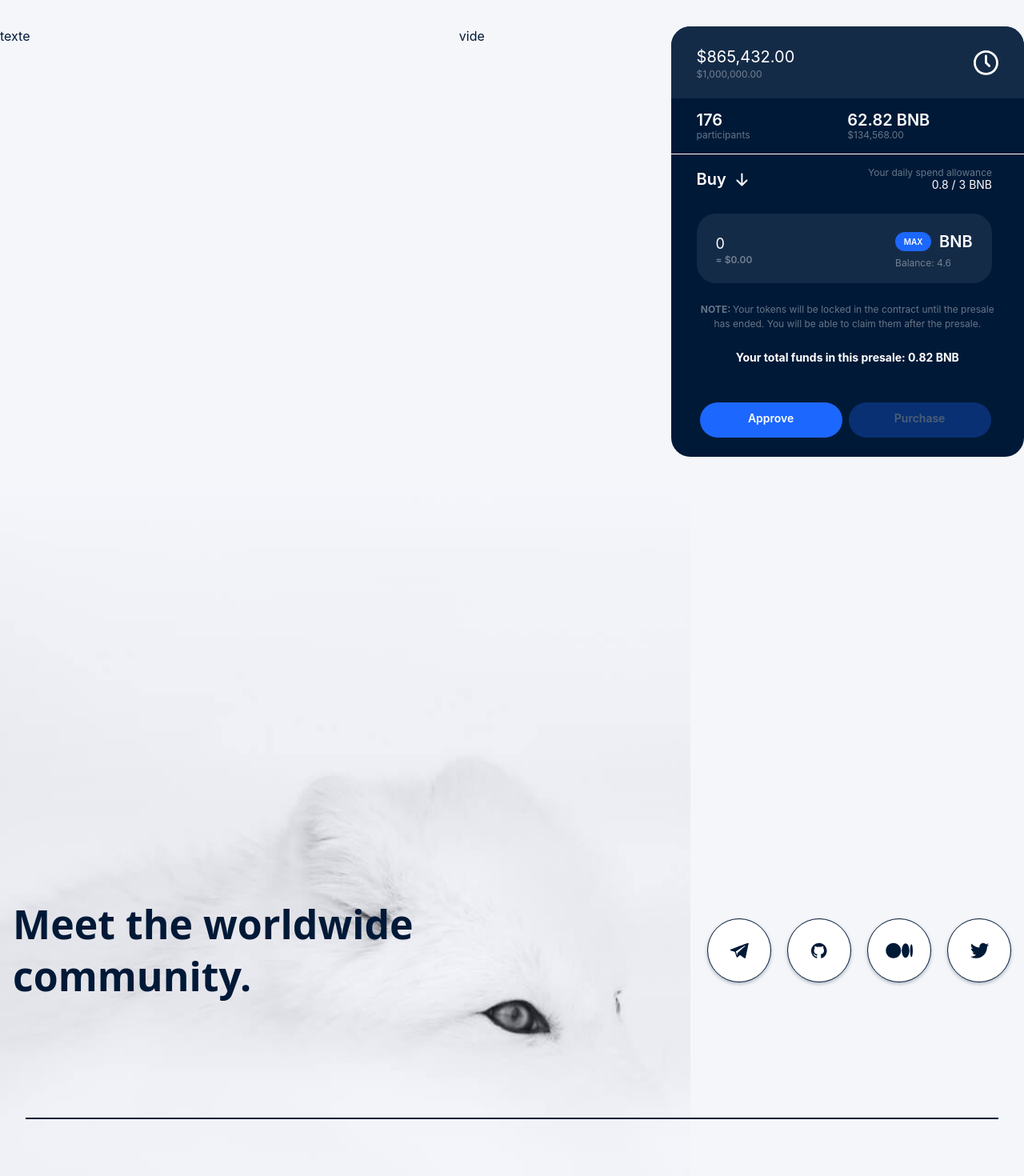
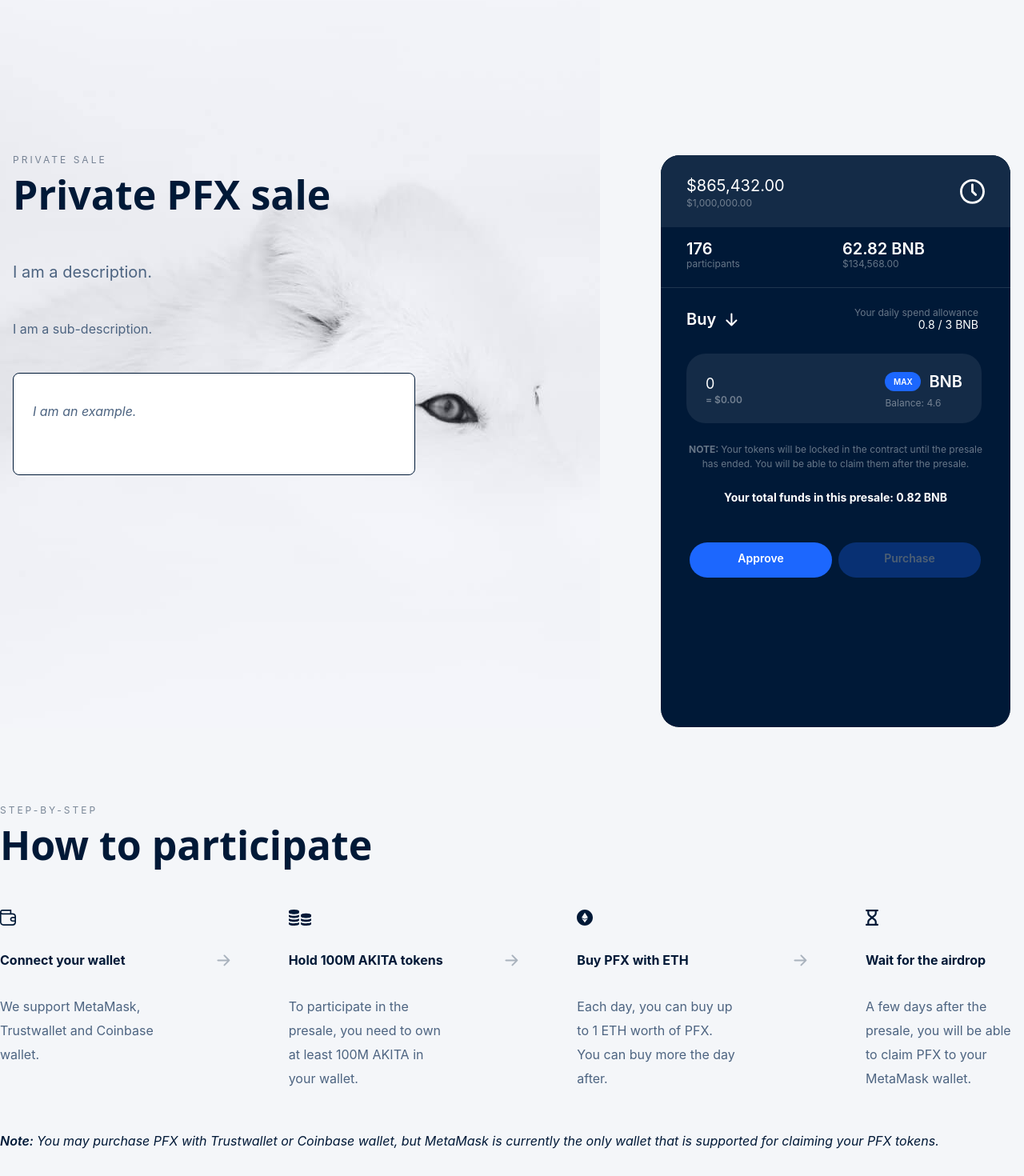
Before and after one commit to Polarfox-DEX/polarfox-web, a Next.js app: page /private-sale in a window 1280 px wide. Shown: the part 140-1610 px from the top of the page at 80% size. Built offline with nearby package versions, Linux system fonts and the light colour scheme.

Commit message:
Start refactoring private sale code

```diff
--- /dev/null
+++ b/components/private-sale/PrivateSaleDescription.tsx
@@ -0,0 +1,64 @@
+import classNames from 'classnames'
+import { calcRem } from '../../utils/styles'
+import { SectionProps } from '../sections/utils/SectionProps'
+
+export function PrivateSaleDescription({ className }: SectionProps) {
+  return (
+    <div className={classNames(className)}>
+      <div
+        className="opacity-50"
+        style={{
+          fontSize: calcRem(12),
+          lineHeight: calcRem(14.1),
+          letterSpacing: calcRem(3)
+        }}
+      >
+        PRIVATE SALE
+      </div>
+      <h2
+        className="font-switzer font-semibold mt-1"
+        style={{
+          width: calcRem(408),
+          fontSize: calcRem(50),
+          lineHeight: calcRem(65)
+        }}
+      >
+        Private PFX sale
+      </h2>
+      <p
+        className="mt-12 text-gray"
+        style={{
+          width: calcRem(503),
+          fontSize: calcRem(20),
+          lineHeight: calcRem(32)
+        }}
+      >
+        I am a description.
+      </p>
+      <p
+        className="mt-10 text-gray"
+        style={{
+          width: calcRem(503),
+          lineHeight: calcRem(30)
+        }}
+      >
+        I am a sub-description.
+      </p>
+      <div
+        className="mt-10 border border-blue bg-white rounded-lg h-32"
+        style={{
+          width: calcRem(503)
+        }}
+      >
+        <p
+          className="text-gray italic mx-6 my-8"
+          style={{
+            lineHeight: calcRem(30)
+          }}
+        >
+          I am an example.
+        </p>
+      </div>
+    </div>
+  )
+}
--- a/components/private-sale/PrivateSaleInterface.tsx
+++ b/components/private-sale/PrivateSaleInterface.tsx
@@ -1,72 +1,84 @@
-import classNames from "classnames";
-import React, { ReactNode, useState } from "react";
-import { calcRem } from "../../utils/styles";
-import Clock from "../svg/Clock";
-import { DownArrow } from "../svg/DownArrow";
+import classNames from 'classnames'
+import React, { ReactNode, useState } from 'react'
+import { calcRem } from '../../utils/styles'
+import Clock from '../svg/Clock'
+import { DownArrow } from '../svg/DownArrow'
+import { SectionProps } from '../sections/utils/SectionProps'
 
-interface PrivateSaleInterfaceProps{
-    className?: string;
-    style?: string
-}
-
-export default function PrivateSaleInterface({className, style}: PrivateSaleInterfaceProps){
-
-    const SYMBOL: string = "BNB"
+export function PrivateSaleInterface({ className }: SectionProps) {
+  const SYMBOL: string = 'BNB'
   const DAILY_ALLOWANCE: number = 3
   const TOTAL_TO_BUY: number = 1000000
 
-    const[dailySpend,setDailySpend] = useState(0.8)
-    const[userBalance,setUserBalance] = useState(4.6)
-    const[userBnbAllowance,setUserBnbAllowance] = useState(0.0)
-    const[userUsdAllowance,setUsdAllowance] = useState(0.0)
+  const [dailySpend, setDailySpend] = useState(0.8)
+  const [userBalance, setUserBalance] = useState(4.6)
+  const [userBnbAllowance, setUserBnbAllowance] = useState(0.0)
+  const [userUsdAllowance, setUsdAllowance] = useState(0.0)
 
-    const[approved,setApproved] = useState(false)
-    const[connected,setConnected] = useState(false)
+  const [approved, setApproved] = useState(false)
+  const [connected, setConnected] = useState(false)
 
-    const[soldLeft,setSoldLeft] = useState(865432)
-    const[participants,setParticipants] = useState(176)
-    const[totalBnbSold,setTotalBnbSold] = useState(62.82)
+  const [soldLeft, setSoldLeft] = useState(865432)
+  const [participants, setParticipants] = useState(176)
+  const [totalBnbSold, setTotalBnbSold] = useState(62.82)
 
   var userAllowanceChange = (event: React.FormEvent<HTMLInputElement>) => {
-        setUserBnbAllowance(parseFloat(event.currentTarget.value.replace(",",".")))
+    setUserBnbAllowance(parseFloat(event.currentTarget.value.replace(',', '.')))
   }
 
-    return(
-        <div className={classNames(className)}>
+  return (
     <div
-                className={classNames("flex px-8 bg-blue-gray text-white h-full items-center content-between",
-                "rounded-t-3xl")}
+      className={classNames('border bg-blue rounded-3xl text-white', className)}
+      style={{
+        width: calcRem(439),
+        height: calcRem(717)
+      }}
+    >
+      <div
+        className="border-blue bg-blue-gray rounded-t-3xl flex items-center justify-between px-8"
         style={{
           height: calcRem(90),
           fontSize: calcRem(20)
         }}
       >
-                <div className="">
-                    {new Intl.NumberFormat('en-US', { style: 'currency', currency: 'USD' }).format(soldLeft)}
-                    <SideText>{new Intl.NumberFormat('en-US', { style: 'currency', currency: 'USD' }).format(TOTAL_TO_BUY)} </SideText>
+        <div>
+          {new Intl.NumberFormat('en-US', {
+            style: 'currency',
+            currency: 'USD'
+          }).format(soldLeft)}
+          <SideText>
+            {new Intl.NumberFormat('en-US', {
+              style: 'currency',
+              currency: 'USD'
+            }).format(TOTAL_TO_BUY)}
+          </SideText>
         </div>
-                <Clock style={{ marginLeft: 'auto' }}/>
+        <Clock />
       </div>
-            <div className="grid text-white py-4 px-8" style={{ gridTemplateColumns: '50% 50%' }}>
+      <div className="grid text-white py-4 divide-y divide-white divide-opacity-12">
+        <div
+          className="flex px-8 space-x-32"
+          style={{ lineHeight: calcRem(20) }}
+        >
           <div>
             <MainText>{participants}</MainText>
             <SideText>participants</SideText>
           </div>
           <div>
-                    <MainText>{totalBnbSold} {SYMBOL}</MainText>
-                    <SideText>{new Intl.NumberFormat('en-US', { style: 'currency', currency: 'USD' }).format(TOTAL_TO_BUY-soldLeft)}</SideText>
+            <MainText>
+              {totalBnbSold} {SYMBOL}
+            </MainText>
+            <SideText>
+              {new Intl.NumberFormat('en-US', {
+                style: 'currency',
+                currency: 'USD'
+              }).format(TOTAL_TO_BUY - soldLeft)}
+            </SideText>
           </div>
         </div>
-
+        <div className="mt-5.5 pt-2 px-8">
           <div
-                className="px-8"
-                style={{
-                    borderTopWidth: calcRem(1),
-                    borderColor: "#FFFFFF"
-                }}
-            >
-                <div
-                    className="flex mt-4 justify-between"
+            className="flex mt-4 justify-between "
             style={{ lineHeight: calcRem(20) }}
           >
             <div className="flex items-center">
@@ -102,7 +114,13 @@ export default function PrivateSaleInterface({className, style}: PrivateSaleInte
                 value={userBnbAllowance}
                 onChange={(event) => userAllowanceChange(event)}
               ></input>
-                        <SideText>= {new Intl.NumberFormat('en-US', { style: 'currency', currency: 'USD' }).format(userUsdAllowance)}</SideText>
+              <SideText>
+                ={' '}
+                {new Intl.NumberFormat('en-US', {
+                  style: 'currency',
+                  currency: 'USD'
+                }).format(userUsdAllowance)}
+              </SideText>
             </div>
             <div className="mr-6">
               <div className="flex justify-between">
@@ -144,8 +162,8 @@ export default function PrivateSaleInterface({className, style}: PrivateSaleInte
           </div>
         </div>
       </div>
+    </div>
   )
-
 }
 
 interface MainTextProps {
--- /dev/null
+++ b/components/private-sale/PrivateSalePanel.tsx
@@ -0,0 +1,16 @@
+import classNames from 'classnames'
+import { PrivateSaleDescription } from './PrivateSaleDescription'
+import { PrivateSaleInterface } from './PrivateSaleInterface'
+import { WithBackgroundHeader } from '../utils/WithBackgroundImage'
+import { SectionProps } from '../sections/utils/SectionProps'
+
+export function PrivateSalePanel({ className }: SectionProps) {
+  return (
+    <WithBackgroundHeader>
+      <div className={classNames('container flex justify-between', className)}>
+        <PrivateSaleDescription />
+        <PrivateSaleInterface />
+      </div>
+    </WithBackgroundHeader>
+  )
+}
--- /dev/null
+++ b/components/private-sale/PrivateSaleTutorial.tsx
@@ -0,0 +1,100 @@
+import classNames from 'classnames'
+import Coins from '../svg/Coins'
+import Ethereum from '../svg/Ethereum'
+import RightArrow from '../svg/RightArrow'
+import Sablier from '../svg/Sablier'
+import Wallet from '../svg/Wallet'
+import { calcRem } from '../../utils/styles'
+import { SectionProps } from '../sections/utils/SectionProps'
+import { ReactNode } from 'react'
+
+export function PrivateSaleTutorial({ className }: SectionProps) {
+  return (
+    <div className={classNames('container', className)}>
+      <div
+        className="opacity-50"
+        style={{
+          fontSize: calcRem(12),
+          lineHeight: calcRem(14.1),
+          letterSpacing: calcRem(3)
+        }}
+      >
+        STEP-BY-STEP
+      </div>
+      <h2
+        className="font-switzer font-semibold mt-1"
+        style={{
+          fontSize: calcRem(50),
+          lineHeight: calcRem(65)
+        }}
+      >
+        How to participate
+      </h2>
+      <div className="flex justify-between">
+        <PresaleTutorialBlock logo={<Wallet />} title="Connect your wallet">
+          We support MetaMask, Trustwallet and Coinbase wallet.
+        </PresaleTutorialBlock>
+        <GreyRightArrow />
+        <div>
+          <PresaleTutorialBlock logo={<Coins />} title="Hold 100M AKITA tokens">
+            To participate in the presale, you need to own at least 100M AKITA
+            in your wallet.
+          </PresaleTutorialBlock>
+        </div>
+        <GreyRightArrow />
+        <PresaleTutorialBlock logo={<Ethereum />} title="Buy PFX with ETH">
+          Each day, you can buy up to 1 ETH worth of PFX. You can buy more the
+          day after.
+        </PresaleTutorialBlock>
+        <GreyRightArrow />
+        <PresaleTutorialBlock logo={<Sablier />} title="Wait for the airdrop">
+          A few days after the presale, you will be able to claim PFX to your
+          MetaMask wallet.
+        </PresaleTutorialBlock>
+      </div>
+      <div
+        className="mt-12 italic text-grey"
+        style={{ lineHeight: calcRem(30) }}
+      >
+        <span className="font-semibold">Note: </span>
+        You may purchase PFX with Trustwallet or Coinbase wallet, but MetaMask
+        is currently the only wallet that is supported for claiming your PFX
+        tokens.
+      </div>
+    </div>
+  )
+}
+
+interface PresaleTutorialBlockProps {
+  logo: ReactNode
+  title: string
+  className?: string
+  children: ReactNode
+}
+
+function PresaleTutorialBlock({
+  logo,
+  title,
+  className,
+  children
+}: PresaleTutorialBlockProps) {
+  return (
+    <div
+      className={classNames('container mt-12', className)}
+      style={{ lineHeight: calcRem(30), width: calcRem(198) }}
+    >
+      {logo}
+      <div className="font-bold mt-7">{title}</div>
+      <div className="text-gray mt-7">{children}</div>
+    </div>
+  )
+}
+
+export function GreyRightArrow() {
+  return (
+    <RightArrow
+      className="fill-current opacity-30"
+      style={{ marginTop: calcRem(103) }}
+    />
+  )
+}
--- a/pages/private-sale.tsx
+++ b/pages/private-sale.tsx
@@ -1,20 +1,13 @@
-import React from "react";
-import { Page } from "../components/Page";
-import PrivateSaleInterface from "../components/private-sale/PrivateSaleInterface";
+import React from 'react'
+import { Page } from '../components/Page'
+import { PrivateSalePanel } from '../components/private-sale/PrivateSalePanel'
+import { PrivateSaleTutorial } from '../components/private-sale/PrivateSaleTutorial'
 
-export default function PrivateSale(){
-    return(
-        <Page>
-            <div
-                className="container grid mt-24"
-                style={{
-                    gridTemplateColumns: "1.3fr 0.6fr 1fr"
-                }}
-            >
-                <div>texte</div>
-                <div>vide</div>
-                <PrivateSaleInterface className="text-white bg-blue rounded-3xl"/>
-            </div>
-        </Page>
-    )
+export default function PrivateSale() {
+  return (
+    <Page>
+      <PrivateSalePanel className="mt-64" />
+      <PrivateSaleTutorial className="mt-24" />
+    </Page>
+  )
 }
```
Also changed, not shown: components/presale/PresaleInterface.tsx (+7 -4 lines). Lines whose indentation alone changed are shown as unchanged.
